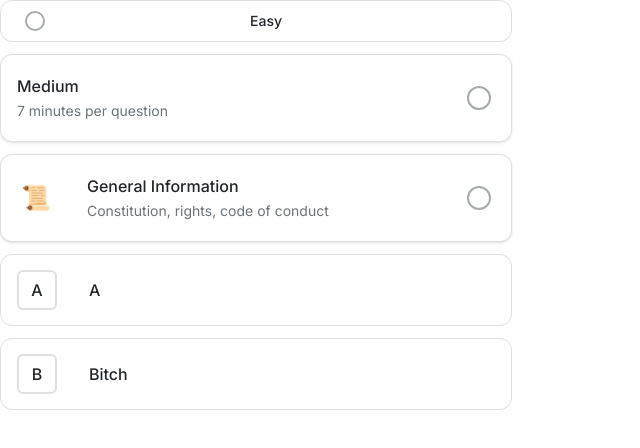
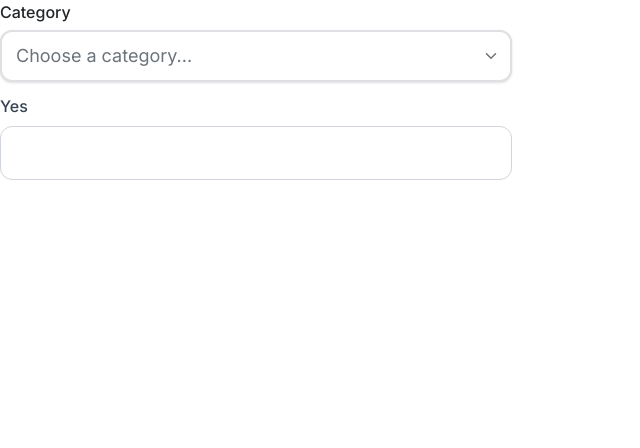
Before and after one commit to johnreyluntayao/revview, a Next.js app: page / in a window 1280 px wide. Shown: the top 448 px of the page, without its empty margins (0-640 px from the left). Built offline with nearby package versions, Linux system fonts and the light colour scheme.

Commit message:
Combo Box

```diff
--- a/app/page.tsx
+++ b/app/page.tsx
@@ -1,61 +1,36 @@
 "use client"
-import RadioButton from "@/components/atoms/RadioButton";
-import { BookOpen } from "lucide-react";
-import React from "react";
+import ComboBox from "@/components/atoms/ComboBox";
+import { InputField } from "@/lib/imports";
+import React, { useState } from "react";
 
 
 export default function Home() {
-  const [selected, setSelected] = React.useState<string | number | null>(null);
+  const [selectedCategory, setSelectedCategory] = useState<string>("");
+
+  const categories = [
+    { value: "all", label: "All Categories" },
+    { value: "electronics", label: "Electronics & Gadgets" },
+    { value: "fashion", label: "Fashion & Apparel" },
+    { value: "home", label: "Home & Kitchen" },
+    { value: "books", label: "Books & Stationery" },
+    { value: "beauty", label: "Beauty & Personal Care" },
+    { value: "sports", label: "Sports & Outdoors" },
+    { value: "toys", label: "Toys & Games" },
+  ];
 
   return (
     <div className="space-y-3 w-full max-w-lg">
-      {/* pill – no icon, soft corners */}
-      <RadioButton
-        variant="pill"
-        value="easy"
-        label="Easy"
-        isSelected={selected === "easy"}
-        onSelect={setSelected}
-      />
 
-      {/* card – no icon, indicator on right */}
-      <RadioButton
-        variant="card"
-        value="medium"
-        label="Medium"
-        description="7 minutes per question"
-        isSelected={selected === "medium"}
-        onSelect={setSelected}
-      />
 
-      {/* boxed – icon kept, indicator on right */}
-      <RadioButton
-        variant="boxed"
-        value="D"
-        label="General Information"
-        description="Constitution, rights, code of conduct"
-        icon="📜"
-        isSelected={selected === "D"}
-        onSelect={setSelected}
-      />
+          <ComboBox
+            label="Category"
+            placeholder="Choose a category..."
+            options={categories}
+            value={selectedCategory}
+            onChange={setSelectedCategory}
+          />
+          <InputField label="Yes"/>
 
-      {/* choice – label inside rounded square, indicator on left */}
-      <RadioButton
-        variant="choice"
-        value="A"
-        label="A"
-        isSelected={selected === "A"}
-        onSelect={setSelected}
-      />
-
-      <RadioButton
-        variant="choice"
-        value="B"
-        label="Bitch"
-        isSelected={selected === "B"}
-        onSelect={setSelected}
-
-      />
     </div>
   );
 }
--- /dev/null
+++ b/components/atoms/ComboBox.tsx
@@ -0,0 +1,168 @@
+// ComboBox.tsx
+"use client";
+
+import React, { useState, useRef, useEffect } from "react";
+import { ChevronDown, Check } from "lucide-react";
+
+interface ComboBoxOption {
+  value: string;
+  label: string;
+}
+
+interface ComboBoxProps {
+  options: ComboBoxOption[];
+  value?: string;
+  onChange?: (value: string) => void;
+  placeholder?: string;
+  label?: string;
+  disabled?: boolean;
+  className?: string;
+  required?: boolean;
+}
+
+export default function ComboBox({
+  options,
+  value = "",
+  onChange,
+  placeholder = "Choose option...",
+  label,
+  disabled = false,
+  className = "",
+  required = false,
+}: ComboBoxProps) {
+  const [isOpen, setIsOpen] = useState(false);
+  const [search, setSearch] = useState("");
+  const wrapperRef = useRef<HTMLDivElement>(null);
+  const inputRef = useRef<HTMLInputElement>(null);
+
+  useEffect(() => {
+    const handleClickOutside = (event: MouseEvent) => {
+      if (wrapperRef.current && !wrapperRef.current.contains(event.target as Node)) {
+        setIsOpen(false);
+      }
+    };
+    document.addEventListener("mousedown", handleClickOutside);
+    return () => document.removeEventListener("mousedown", handleClickOutside);
+  }, []);
+
+  const selectedOption = options.find((opt) => opt.value === value);
+  const displayText = isOpen ? search : (selectedOption?.label ?? "");
+
+  return (
+    <div className={`w-full ${className}`} ref={wrapperRef}>
+      {label && (
+        <label className="mb-1.5 block text-xs md:text-sm lg:text-base font-medium text-[hsl(var(--foreground))]">
+          {label}
+          {required && <span className="text-[hsl(var(--destructive))] ml-1">*</span>}
+        </label>
+      )}
+
+      <div className="relative">
+        <input
+          ref={inputRef}
+          type="text"
+          value={displayText}
+          onChange={(e) => {
+            setSearch(e.target.value);
+            setIsOpen(true);
+          }}
+          placeholder={selectedOption?.label ?? placeholder}
+          disabled={disabled}
+          readOnly={!isOpen}
+          onClick={() => !disabled && setIsOpen(true)}
+          className={`
+            w-full px-3.5 py-2.5 pr-10
+            text-sm md:text-base lg:text-lg
+            bg-[hsl(var(--background))]
+            border-2 border-[hsl(var(--border))]
+            rounded-[var(--radius)]
+            text-[hsl(var(--foreground))]
+            placeholder:text-[hsl(var(--muted-foreground))]
+            shadow-sm
+            transition-all duration-150 ease-in-out
+            cursor-pointer
+            hover:border-[hsl(var(--muted-foreground))]
+
+            focus:border-[hsl(var(--primary))]
+            focus:ring-2 focus:ring-[hsl(var(--ring)/0.25)] focus:ring-offset-1 focus:ring-offset-[hsl(var(--background))]
+            focus-visible:border-[hsl(var(--primary))]
+            focus-visible:ring-2 focus-visible:ring-[hsl(var(--ring)/0.3)] focus-visible:ring-offset-1
+
+            disabled:opacity-60 disabled:cursor-not-allowed disabled:bg-[hsl(var(--muted)/0.4)]
+            disabled:border-[hsl(var(--border))]
+            caret-[hsl(var(--primary))]
+          `}
+        />
+
+        <div
+          className="absolute inset-y-0 right-0 flex items-center pr-3 pointer-events-none"
+          aria-hidden="true"
+        >
+          <ChevronDown
+            size={18}
+            className={`text-[hsl(var(--muted-foreground))] transition-transform duration-200 ${
+              isOpen ? "rotate-180" : ""
+            }`}
+          />
+        </div>
+
+        {/* Dropdown */}
+        {isOpen && !disabled && (
+          <div
+            className={`
+              absolute z-50 w-full mt-1.5
+              bg-[hsl(var(--popover))]
+              border border-[hsl(var(--popover-foreground)/0.12)]
+              rounded-[var(--radius)]
+              shadow-xl
+              max-h-64 overflow-auto
+              divide-y divide-[hsl(var(--border))]
+              text-[hsl(var(--popover-foreground))]
+            `}
+          >
+            {options.filter((opt) =>
+              opt.label.toLowerCase().includes(search.toLowerCase())
+            ).length === 0 ? (
+              <div className="px-4 py-3 text-xs md:text-sm lg:text-base text-[hsl(var(--muted-foreground))]">
+                No options found
+              </div>
+            ) : (
+              options
+                .filter((opt) =>
+                  opt.label.toLowerCase().includes(search.toLowerCase())
+                )
+                .map((option) => {
+                  const isSelected = option.value === value;
+                  return (
+                    <div
+                      key={option.value}
+                      className={`
+                        px-4 py-2.5 text-sm cursor-pointer
+                        flex items-center justify-between
+                        transition-colors
+                        ${
+                          isSelected
+                            ? "bg-[hsl(var(--accent))] text-[hsl(var(--accent-foreground))]"
+                            : "hover:bg-[hsl(var(--muted))]"
+                        }
+                      `}
+                      onClick={() => {
+                        onChange?.(option.value);
+                        setSearch("");
+                        setIsOpen(false);
+                      }}
+                    >
+                      <span>{option.label}</span>
+                      {isSelected && (
+                        <Check size={16} className="text-current opacity-90" />
+                      )}
+                    </div>
+                  );
+                })
+            )}
+          </div>
+        )}
+      </div>
+    </div>
+  );
+}
--- a/components/atoms/InputField.tsx
+++ b/components/atoms/InputField.tsx
@@ -50,7 +50,7 @@ const InputField: React.FC<InputFieldProps> = ({
   return (
     <div className={`space-y-2 ${className}`}>
       {label && (
-        <label className="block text-sm font-medium text-gray-700">
+        <label className="block text-xs md:text-sm lg:text-base font-medium text-gray-700">
           {label}
         </label>
       )}
@@ -76,8 +76,8 @@ const InputField: React.FC<InputFieldProps> = ({
             w-full px-4 py-3 rounded-xl border transition-all duration-200
             ${icon ? "pl-10" : "pl-4"}
             ${showPasswordToggle ? "pr-12" : "pr-4"}
-            text-sm lg:text-base
-            focus:outline-none focus:ring-2 focus:ring-red-500 focus:border-red-500
+            text-sm md:text-base lg:text-lg
+            focus:outline-none focus:ring-2 focus:ring-blue-500 focus:border-blue-500
             ${
               hasError
                 ? "border-red-500 ring-2 ring-red-200"
```
